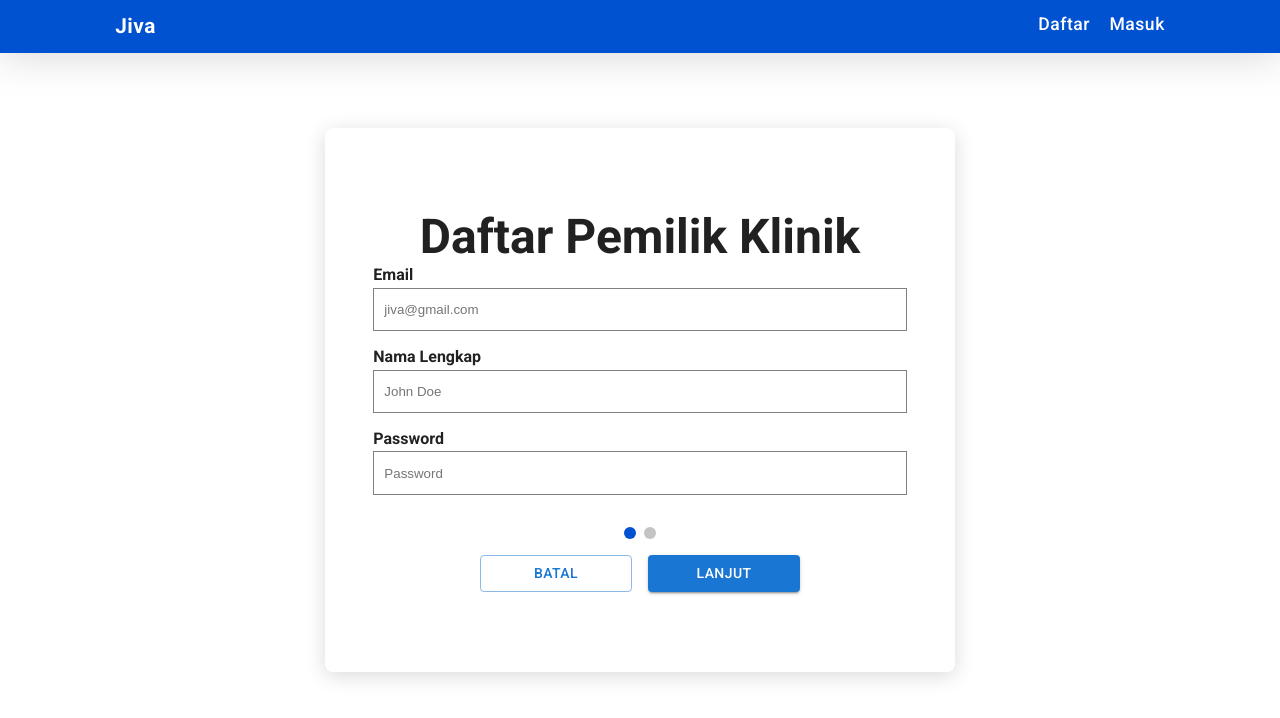
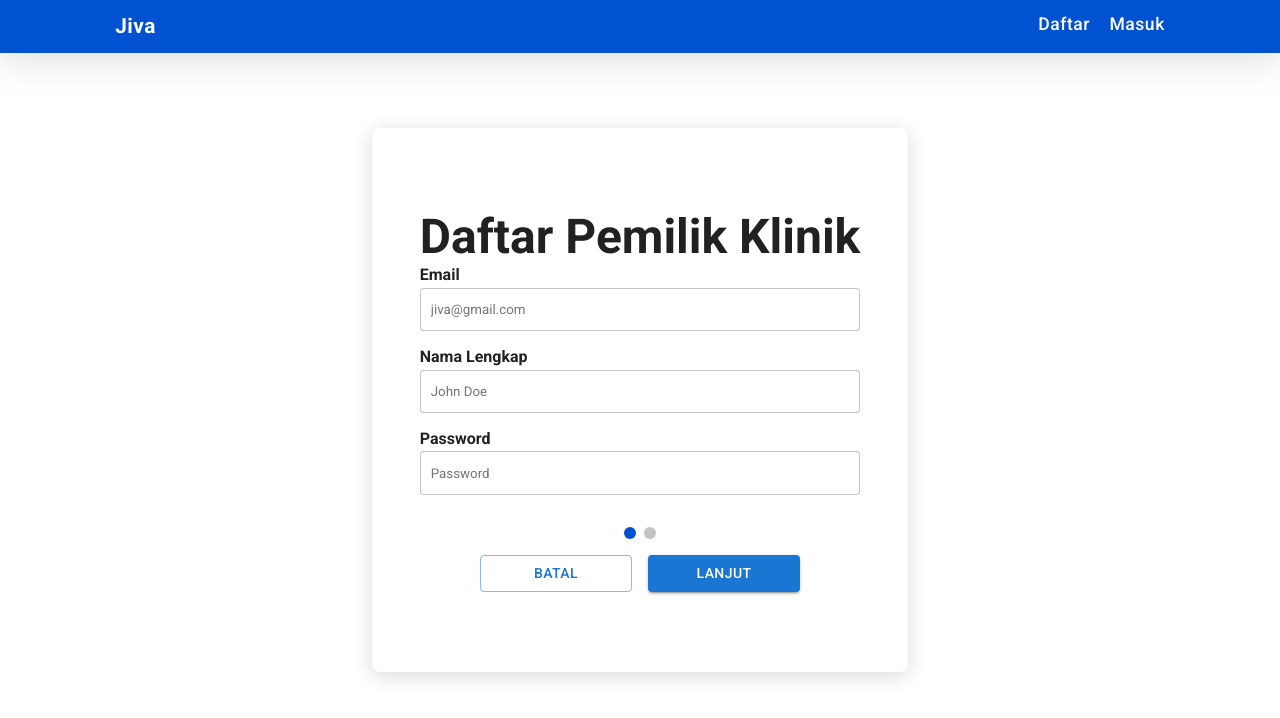
Before and after one commit to dnswd/jiva, a Next.js app: page /register in a window 1280 px wide. Shown: the top 718 px of the page. Built offline with nearby package versions, Linux system fonts and the light colour scheme.

Commit message:
feat: change TextInput styling

```diff
--- a/components/common/TextInput.js
+++ b/components/common/TextInput.js
@@ -10,19 +10,27 @@ const CSS = styled.div`
   display: flex;
   flex-direction: column;
   margin-bottom: 1em;
+  width: 100%;
 
   label {
     font-weight: bold;
     margin-bottom: 0.2em;
   }
 
-  input {
+  input, select, textarea {
     padding: 1em 0.75em;
-    width: 40em;
     box-shadow: ${(props) =>
       props.isError ? `0px 0px 2px ${constants.COLORS.ERROR}` : "none"};
     border: 1px solid
-      ${(props) => (props.isError ? constants.COLORS.ERROR : "grey")};
+      ${(props) => (props.isError ? constants.COLORS.ERROR : "rgba(0, 0, 0, 0.23)")};
+
+    background: #FFFFFF;
+    box-sizing: border-box;
+    border-radius: 4px;
+
+    &, * {
+      font-family: "Roboto";
+    }
   }
 
   .error-message {
@@ -37,11 +45,11 @@ const CSS = styled.div`
   }
 `;
 
-const TextInput = ({ label, name, type = "text", placeholder = "", disabled = false, error }) => {
+const TextInput = ({ label, name, type = "text", placeholder = "", disabled = false, error, children, as="" }) => {
   return (
     <CSS isError={!!error}>
       <label htmlFor={name}>{label}</label>
-      <Field type={type} placeholder={placeholder} name={name} id={name} disabled={disabled}/>
+      <Field type={type} placeholder={placeholder} name={name} id={name} disabled={disabled} as={as}>{children}</Field>
       {error ? <small className="error-message">{error}</small> : null}
     </CSS>
   );
```
